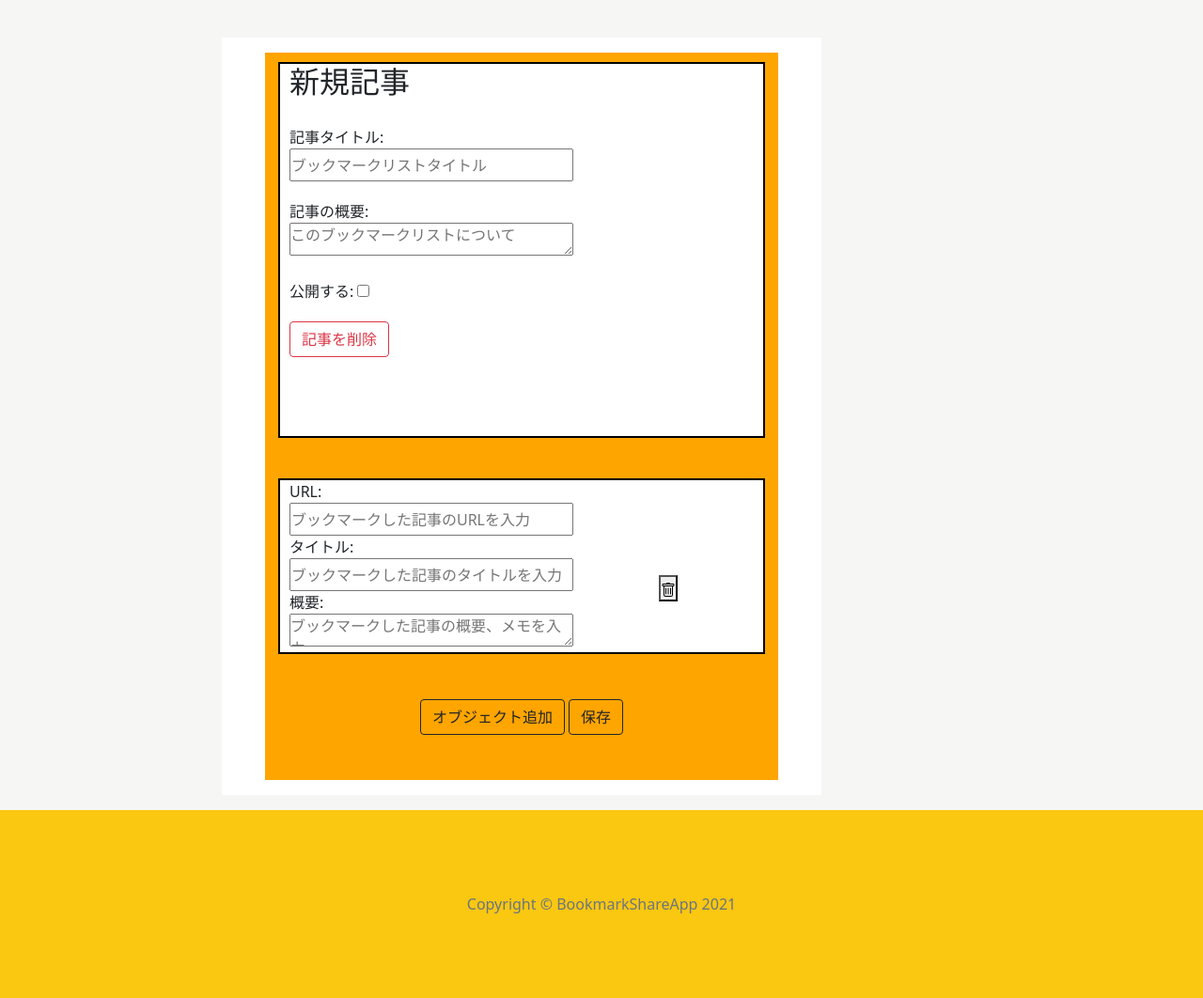
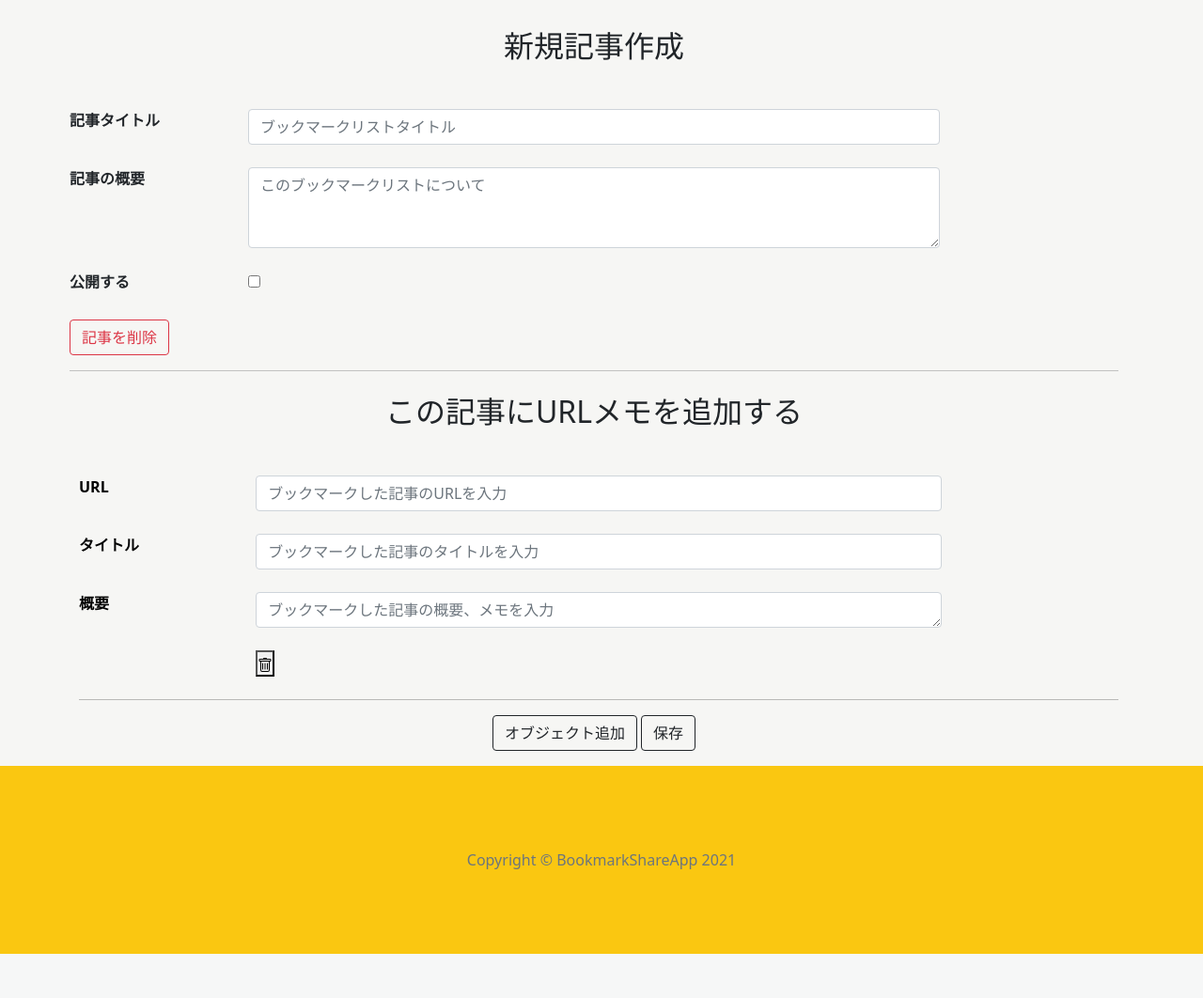
Before and after one commit to manasan-iTL/ochiba-backend, a Django app: page /create-postobj/ in a window 1280 px wide. Shown: the part 58-1120 px from the top of the page at 94% size. After the commit the page ends 1073 px from the top, so only its background shows below. Run offline with Django 3.2, Linux system fonts and the light colour scheme; the visitor is signed in with stand-in values (Sample User, id 1); some libraries are stand-ins or nearby versions; some web fonts are replaced.

Commit message:
[fix] 記事編集ページと記事URLメモページのデザイン完成

```diff
--- a/articles/forms.py
+++ b/articles/forms.py
@@ -13,8 +13,8 @@ from django.core.exceptions import ValidationError #add
 from django.core.validators import FileExtensionValidator, validate_email #add
 
 class PostForm(forms.Form):
-    title = forms.CharField(max_length=100, label='記事タイトル', required=True, widget = forms.TextInput(attrs={'placeholder':'ブックマークリストタイトル','class':'form-item'}))
-    discription = forms.CharField(label='記事の概要', widget=forms.Textarea(attrs={'placeholder':'このブックマークリストについて','class':'form-item'}))
+    title = forms.CharField(max_length=100, label='記事タイトル', required=True, widget = forms.TextInput(attrs={'placeholder':'ブックマークリストタイトル','class':'form-control'}))
+    discription = forms.CharField(label='記事の概要', widget=forms.Textarea(attrs={'placeholder':'このブックマークリストについて','class':'form-control','rows':3}))
     status = forms.BooleanField(label='公開する', required=False)
 
 class ObjectForm(forms.ModelForm):
@@ -28,11 +28,12 @@ class ObjectForm(forms.ModelForm):
         }
         widgets = {
             'url':URLInput(attrs={'placeholder':'ブックマークした記事のURLを入力',
-                                  'class':'form-item'}),
+                                  'class':'form-control'}),
             'title':TextInput(attrs={'placeholder':'ブックマークした記事のタイトルを入力',
-                                     'class':'form-item'}),
+                                     'class':'form-control'}),
             'discription':Textarea(attrs={'placeholder':'ブックマークした記事の概要、メモを入力',
-                                          'class':'form-item textarea-height'}),
+                                          'class':'form-control textarea-height',
+                                          'rows':1}),
         }
 
     def has_changed(self):
--- a/static/css/main.css
+++ b/static/css/main.css
@@ -29,7 +29,7 @@ a {
     text-decoration: none;
 }
 
-.container {
+.new-container {
     display: flex;
     flex-direction: row;
     margin: 200px, 200px;
@@ -40,7 +40,7 @@ a {
     background-color: pink;
 } */
 
-.container .main {
+.new-container .main {
     flex: 1;
 	top: 0;
 	left: 0;
@@ -53,7 +53,7 @@ a {
     background-color: white;
 } */
 
-.container .sticky-sidebar {
+.new-container .sticky-sidebar {
     position: -webkit-sticky;
 	position: sticky;
 	top: 0;
--- a/static/css/style_form.css
+++ b/static/css/style_form.css
@@ -7,10 +7,10 @@
 */
 
 .edit-area {
-    display: flex;
+    /* display: flex;
     flex-direction: column;
-    align-items: center;
-    max-width: 700px;
+    align-items: center; */
+    /* max-width: 700px; */
     margin: 0 auto;
 }
 /*
@@ -51,15 +51,16 @@
 }
 
 .object-form {
-    border: 2px black solid;
-    width: 95%;
-    max-height: 235px;
-    display: flex;
+    /* border: 2px black solid; */
+    /* width: 90%; */
+    /* max-height: 235px; */
+    /* display: flex;
     flex-direction: column;
     justify-content: center;
     align-items: flex-start;
-    flex-wrap: wrap;
-    background-color: white;
+    flex-wrap: wrap; */
+    /* background-color: white; */
+    color: black;
 }
 
 .object-field {
--- a/static/js/formController.js
+++ b/static/js/formController.js
@@ -21,7 +21,7 @@ $(function(){
         });
 
         let searchbuttonElement = $('input#id_object_set-' + i + '-DELETE').parent();
-        let createdeletebutton = $('<button><svg xmlns="http://www.w3.org/2000/svg" width="16" height="16" fill="currentColor" class="bi bi-trash" viewBox="0 0 16 16"><path fill-rule="evenodd" d="M14.5 3a1 1 0 0 1-1 1H13v9a2 2 0 0 1-2 2H5a2 2 0 0 1-2-2V4h-.5a1 1 0 0 1-1-1V2a1 1 0 0 1 1-1H6a1 1 0 0 1 1-1h2a1 1 0 0 1 1 1h3.5a1 1 0 0 1 1 1v1zM4.118 4 4 4.059V13a1 1 0 0 0 1 1h6a1 1 0 0 0 1-1V4.059L11.882 4H4.118zM2.5 3V2h11v1h-11z"/> <path d="M5.5 5.5A.5.5 0 0 1 6 6v6a.5.5 0 0 1-1 0V6a.5.5 0 0 1 .5-.5zm2.5 0a.5.5 0 0 1 .5.5v6a.5.5 0 0 1-1 0V6a.5.5 0 0 1 .5-.5zm3 .5a.5.5 0 0 0-1 0v6a.5.5 0 0 0 1 0V6z"/></svg></button>').attr({
+        let createdeletebutton = $('<button class"col-lg-2"><svg xmlns="http://www.w3.org/2000/svg" width="16" height="16" fill="currentColor" class="bi bi-trash" viewBox="0 0 16 16"><path fill-rule="evenodd" d="M14.5 3a1 1 0 0 1-1 1H13v9a2 2 0 0 1-2 2H5a2 2 0 0 1-2-2V4h-.5a1 1 0 0 1-1-1V2a1 1 0 0 1 1-1H6a1 1 0 0 1 1-1h2a1 1 0 0 1 1 1h3.5a1 1 0 0 1 1 1v1zM4.118 4 4 4.059V13a1 1 0 0 0 1 1h6a1 1 0 0 0 1-1V4.059L11.882 4H4.118zM2.5 3V2h11v1h-11z"/> <path d="M5.5 5.5A.5.5 0 0 1 6 6v6a.5.5 0 0 1-1 0V6a.5.5 0 0 1 .5-.5zm2.5 0a.5.5 0 0 1 .5.5v6a.5.5 0 0 1-1 0V6a.5.5 0 0 1 .5-.5zm3 .5a.5.5 0 0 0-1 0v6a.5.5 0 0 0 1 0V6z"/></svg></button>').attr({
             "id":"remove" + i,
             "type":"button",
         });
@@ -39,23 +39,37 @@ $(function(){
         let formwrapper = $('<div></div>',{
             "class":"object-form form-mytop form-paddleft",
         });
-        let discriptionLabel = $('<label>概要:</label>', {
+        let discriptionLabel = $('<label>概要</label>', {
            for:'id_object_set-' + currentObjectCount + '-discription',
         });
 
         let discriptionElement = $('<textarea>', {
-            class:'form-item',
+            rows: '1',
+            cols:'40',
+            class:'form-control',
             placeholder:'ブックマークした記事の概要、メモを入力',
             name:'object_set-' + currentObjectCount + '-discription',
             id:'id_object_set-' + currentObjectCount + '-discription',
         });
 
-        let titleLabel = $('<label>タイトル:</label>', {
+        let discriptionDl = $('<dl>', {
+            class: "row"
+        })
+
+        let discriptionDt = $('<dt>', {
+            class: "col-lg-2"
+        })
+
+        let discriptionDd = $('<dd>', {
+            class: "col-lg-8"
+        })
+
+        let titleLabel = $('<label>タイトル</label>', {
            for: 'id_object_set-' + currentObjectCount + '-title',
         });
 
         let titleElement = $('<input>', {
-            class:'form-item',
+            class:'form-control',
             type:'text',
             placeholder:'ブックマークした記事のタイトルを入力',
             maxlength:'100',
@@ -63,12 +77,24 @@ $(function(){
             id:'id_object_set-' + currentObjectCount + '-title',
         });
 
-        let urlLabel = $('<label>URL:</label>', {
+        let titleDl = $('<dl>', {
+            class: "row"
+        })
+
+        let titleDt = $('<dl>', {
+            class: "col-lg-2"
+        })
+
+        let titleDd = $('<dl>', {
+            class: "col-lg-8"
+        })
+
+        let urlLabel = $('<label>URL</label>', {
            for: 'id_object_set-' + currentObjectCount + '-url',
         });
 
         let urlElement = $('<input>', {
-            class:'form-item',
+            class:'form-control',
             type:'url',
             placeholder:'ブックマークした記事のURLを入力',
             maxlength:'200',
@@ -76,17 +102,56 @@ $(function(){
             id:'id_object_set-' + currentObjectCount + '-url',
         });
 
+        let urlDl = $('<dl>', {
+            class: "row"
+        })
+
+        let urlDt = $('<dt>', {
+            class: "col-lg-2"
+        })
+
+        let urlDd = $('<dd>', {
+            class: "col-lg-8"
+        })
+
         let deleteobjElement = $('<button>' + trash_icon + '</button>');
         $(deleteobjElement).attr({
             'class':'addremove',
             'type':'button',
         })
-        let discriptionElementdiv = $('<div></div>', {"class":"object-field"}).append(discriptionLabel,discriptionElement);
-        let titleElementdiv = $('<div></div>', {"class":"object-field"}).append(titleLabel,titleElement);
-        let urlElementdiv = $('<div></div>', {"class":"object-field"}).append(urlLabel,urlElement);
-        let deleteElementdiv = $('<div></div>', {"class":"object-field"}).append(deleteobjElement)
 
-        let ele = $(formwrapper).append(urlElementdiv,titleElementdiv,discriptionElementdiv,deleteElementdiv);
+        let deleteDl = $('<dl>', {
+            class: "row"
+        })
+
+        let deleteDt = $('<dt>', {
+            class: "col-lg-2"
+        })
+
+        let deleteDd = $('<dd>', {
+            class: "col-lg-8"
+        })
+
+        let hr = $('<hr>');
+        /** <dt><dd>に要素を入れる */
+        discriptionDt.append(discriptionLabel);
+        discriptionDd.append(discriptionElement);
+        titleDt.append(titleLabel);
+        titleDd.append(titleElement);
+        urlDt.append(urlLabel);
+        urlDd.append(urlElement);
+        deleteDd.append(deleteobjElement);
+        /* <dl>に<dt><dd>を入れる*/
+        discriptionDl.append(discriptionDt,discriptionDd);
+        titleDl.append(titleDt, titleDd);
+        urlDl.append(urlDt, urlDd);
+        deleteDl.append(deleteDt,deleteDd);
+        let discriptionElementdiv = $('<div></div>', {"class":"form-group"}).append(discriptionDl);
+        let titleElementdiv = $('<div></div>', {"class":"form-group"}).append(titleDl);
+        let urlElementdiv = $('<div></div>', {"class":"form-group"}).append(urlDl);
+        let deleteElementdiv = $('<div></div>', {"class":"form-group"}).append(deleteDl)
+
+        let ele = $(formwrapper).append(urlElementdiv,titleElementdiv,discriptionElementdiv,deleteElementdiv, hr);
         $('.edit-footer').before(ele);
 
         countDeletebutton += 1;
--- a/templates/articles/new_postobj.html
+++ b/templates/articles/new_postobj.html
@@ -6,67 +6,70 @@
 {% endblock %}
 
 {% block main %}
-    <div class="edit-area form-mytop p-3 mx-3" style="background-color: white;">
-        <form action="" method="post" class="formset">
-                <div class="post-form form-mytop form-paddleft">
-                    <h2>新規記事</h2>
+    <div class="container edit-area">
+        <form action="" method="post">
+
+            <h2 class="text-center mb-5">新規記事作成</h2>
             {{ form.non_field_errors }}
             {% for field in form %}
-                        <div class="post-field item-mytop">
-                            {{ field.label_tag }}
-                            {{ field }}
+                <div class="form-group">
+                    <dl class="row">
+                        <dt class="col-lg-2"><label for="{{ field.id_for_label }}">{{ field.label }}</label></dt>
+                        <dd class="col-lg-8">{{ field }}</dd>
+                    </dl>
+
                     {% if field.help_text %}
-                                <span class="helptext">{{ field.help_text }}</span>
+                    <div>
+                        <p class="helptext">{{ field.help_text }}</p>
+                    </div>
                     {% endif %}
-                            {{ field.errors }}
+                    {% if field.errors %}
+                    <div class="invalid-feedback">
+                        {% for error in field.errors %}
+                            {{ error }}<br>
+                        {% endfor %}
+                    </div>
+                    {% endif %}
                 </div>
             {% endfor %}
                     <div class="item-mytop">
                         <button class="btn btn-outline-danger" type="submit" name="postdelete">記事を削除</button>
                     </div>
-                </div>
                 <hr>
-
-            <!-- <div class="text-center my-5">
-                <h2>オブジェクト一覧</h2>
-            </div>
-            {{ formset.management_form }}
-            <div id="object-form">
-                {% for file_form in formset %}
-                <div class="form-group">
-                    <table class="table">
-                        <tr>
-                            <th style="width: 30%"></th>
-                            <td style="width: 70%"></td>
-                        </tr> -->
-                        <!-- {{ file_form.as_table }}
-                    </table>
-                    <div class="text-center">
-                        <button type="submit" class="btn btn-outline-danger">オブジェクトを削除</button>
-                    </div>
-                </div>
-                {% endfor %}
-            </div> -->
 
 
             {% for form in formset %}
+                <h2 class="text-center mt-4 mb-5">この記事にURLメモを追加する</h2>
                 <div class="object-form form-mytop form-paddleft">
                 {{ form.non_field_errors }}
                 {% for field in form.visible_fields %}
-                    <div class="object-field">
-                        <label for="{{ field.id_for_label }}">{{ field.label_tag }}</label>
-                        {{ field }}
-                        {{ field.errors }}
+                    <div class="form-group">
+                        <dl class="row">
+                            <dt class="col-lg-2"><label for="{{ field.id_for_label }}">{{ field.label }}</label></dt>
+                            <dd class="col-lg-8">{{ field }}</dd>
+                        </dl>
+                        {% if field.help_text %}
+                            <span class="helptext">{{ field.help_text }}</span>
+                        {% endif %}
+                        {% if field.errors %}
+                            <div class="invalid-feedback">
+                                {% for error in field.errors %}
+                                    {{ error }}<br>
+                                {% endfor %}
+                            </div>
+                        {% endif %}
+
                     </div>
                 {% endfor %}
                 {% for field in form.hidden_fields %}
                     {{ field }}
                 {% endfor %}
+                <hr>
                 </div>
             {% endfor %}
             {{ formset.management_form }}
             {% csrf_token %}
-            <div class="edit-footer col text-center my-5">
+            <div class="edit-footer col text-center">
                 <button id="add" type="button" class="btn btn-outline-dark">オブジェクト追加</button>
                 <button type="submit" name="save" class="btn btn-outline-dark">保存</button>
             </div>
--- a/templates/base.html
+++ b/templates/base.html
@@ -5,8 +5,8 @@
 {% endblock %}
 
 {% block body %}
-    <div class="container my-3" style="min-height: 100vh;">
-        <aside class="left-aside" style="width: 150px;" >
+    <div class="new-container my-3" style="min-height: 100vh;">
+        <aside class="left-aside" >
             {% block left_aside %}
             {% endblock %}
         </aside>
@@ -16,7 +16,7 @@
             {% endblock %}
         </main>
 
-        <aside class="right-aside my-3 p-2" style="width: 320px;">
+        <aside class="right-aside my-3 p-2">
             {% block right_aside %}
             {% endblock %}
         </aside>
--- a/templates/base_profile.html
+++ b/templates/base_profile.html
@@ -2,14 +2,14 @@
 {% load static %}
 
 {% block body %}
-    <div class="container my-3">
+    <div class="new-container my-3">
         <main class="main my-3" role="main">
             {% block main %}
             {% endblock %}
         </main>
     </div>
 
-    <div class="container my-3">
+    <div class="new-container my-3">
         <!-- <aside class="left-aside" style="width: 50px;" >
             {% block left_aside %}
             {% endblock %}
```
Also changed, not shown: templates/articles/create_post.html (+23 -49 lines). Lines whose indentation alone changed are shown as unchanged.
